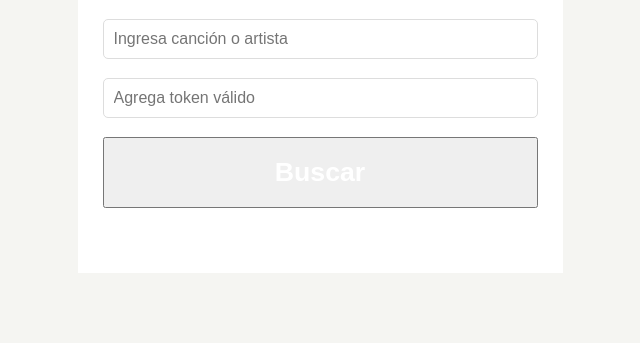
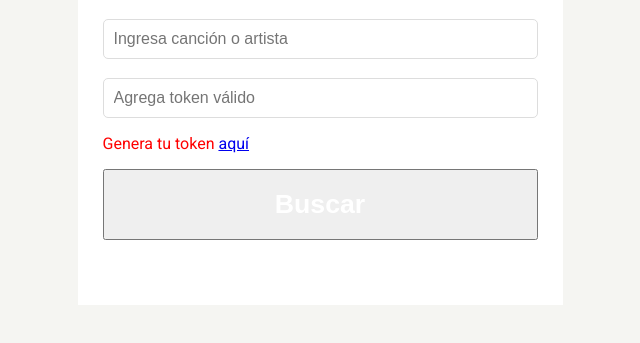
Before and after one commit to juandavidac/spotify_jquery, a plain HTML site: page index.html in a window 1280 px wide. Shown: the part 95-438 px from the top of the page, without its empty margins (320-960 px from the left). Drawn offline with nearby package versions, Linux system fonts and the light colour scheme.

Commit message:
add token message

```diff
--- a/css/style.css
+++ b/css/style.css
@@ -19,6 +19,10 @@ button#search {
   width: 100%;
   padding: 0px;
   margin: 0 auto;
+}
+
+.warning {
+  color: red;
 }
 
 div {
--- a/index.html
+++ b/index.html
@@ -10,7 +10,8 @@
     <div id="hd">
       <h1>Spotify preview</h1>
       <input type="text" placeholder="Ingresa canción o artista" id="input"><br><br>
-      <input type="text" placeholder="Agrega token válido" id="token"><br><br>
+      <input type="text" placeholder="Agrega token válido" id="token"><br>
+      <p class="warning">Genera tu token <a href="https://developer.spotify.com/web-api/console/get-search-item/#complete" target="_blank">aquí</a></p>
       <button id="search"><h1>Buscar</h1></button>
     </div>
     <div class="content">
```
